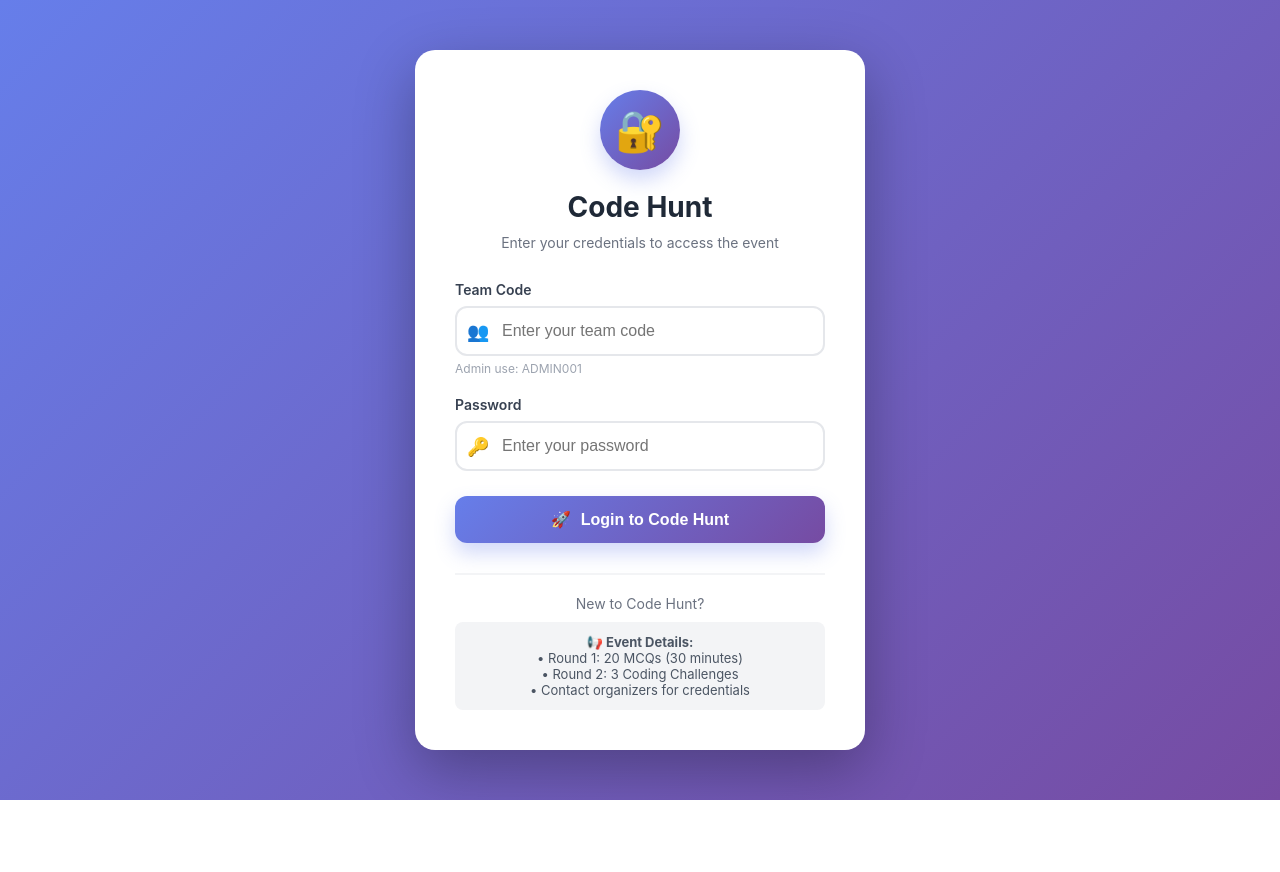
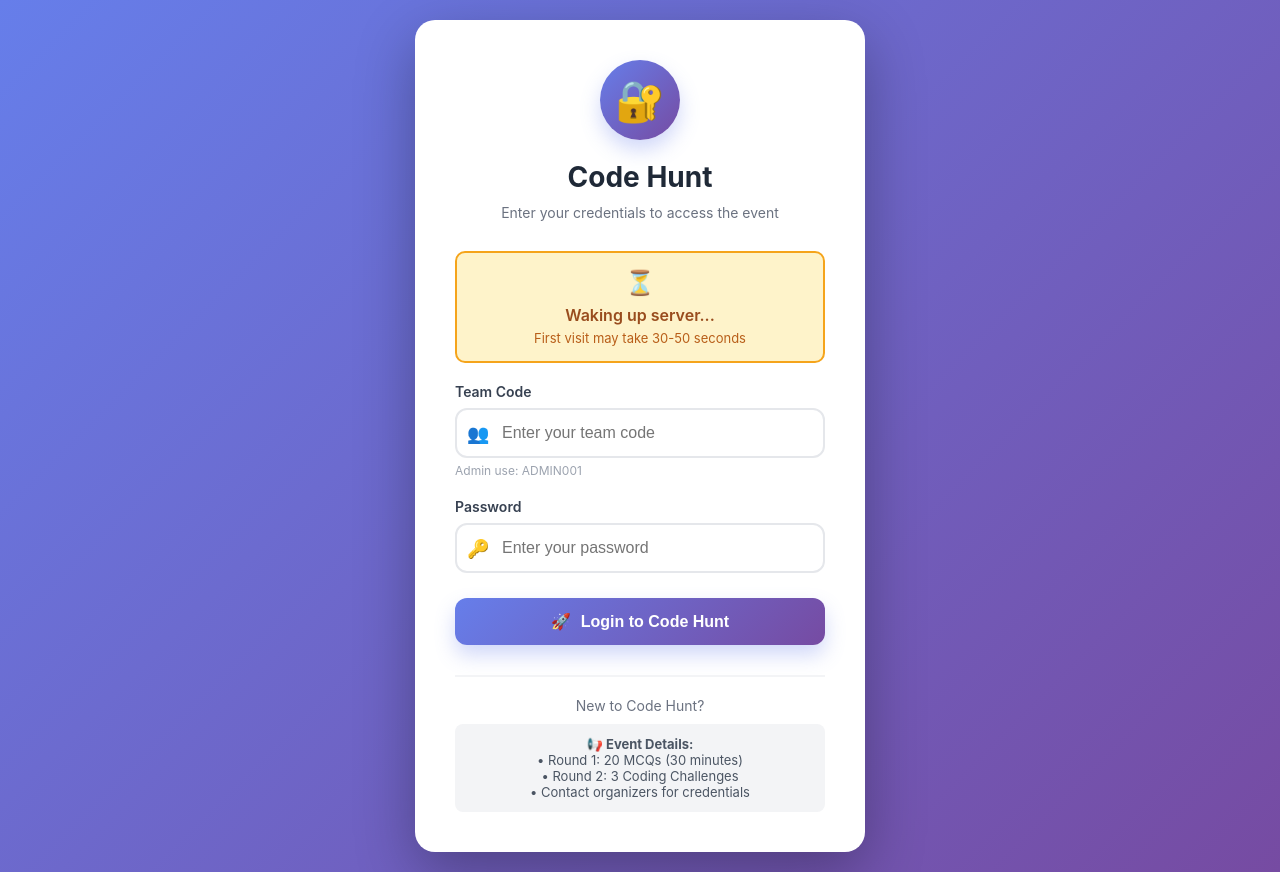
Before and after one commit to Lokesh-1910/Threads-2026-----Code-Hunt, a React (Create React App) app in the folder frontend/: page /login in a window 1280 px wide. Before the commit the page ends 800 px from the top, so only its background shows below. Built offline with nearby package versions, Linux system fonts and the light colour scheme; no server answers.

Commit message:
Fix: Complete login page with wake-up script and production URLs

```diff
--- a/frontend/src/components/LoginPage.js
+++ b/frontend/src/components/LoginPage.js
@@ -1,7 +1,6 @@
 import React, { useState, useEffect } from 'react';
 import { useNavigate } from 'react-router-dom';
 import axios from 'axios';
-
 
 function LoginPage() {
     const [teamCode, setTeamCode] = useState('');
@@ -11,9 +10,12 @@ function LoginPage() {
     const [wakingBackend, setWakingBackend] = useState(false);
     const navigate = useNavigate();
 
-    // ============ SINGLE WAKE-UP SCRIPT ============
+    // ============ PRODUCTION BACKEND URL ============
+    const API_URL = 'https://codehunt-backend-xo52.onrender.com';
+
+    // ============ WAKE-UP SCRIPT ============
     useEffect(() => {
-        const WAKE_UP_URL = 'https://codehunt-backend-xo52.onrender.com/api/db-test';
+        const WAKE_UP_URL = `${API_URL}/api/db-test`;
 
         const wakeUpBackend = async () => {
             setWakingBackend(true);
@@ -48,15 +50,17 @@ function LoginPage() {
                         }
                     } catch (retryError) {
                         console.log('Still waking... will retry on login');
-                        // Keep showing message until user tries to login
-                        // They can still login while backend wakes
+                        // Keep showing message for 10 seconds then hide
+                        setTimeout(() => {
+                            setWakingBackend(false);
+                        }, 10000);
                     }
                 }, 3000);
             }
         };
 
         wakeUpBackend();
-    }, []);
+    }, [API_URL]);
 
     const handleLogin = async (e) => {
         e.preventDefault();
@@ -66,7 +70,7 @@ function LoginPage() {
         try {
             // Check if admin login
             if (teamCode === 'ADMIN001') {
-                const response = await axios.post('http://localhost:3001/api/admin/login', {
+                const response = await axios.post(`${API_URL}/api/admin/login`, {
                     teamCode,
                     password
                 });
@@ -78,7 +82,7 @@ function LoginPage() {
             }
 
             // Regular team login
-            const response = await axios.post('http://localhost:3001/api/auth/login', {
+            const response = await axios.post(`${API_URL}/api/auth/login`, {
                 teamCode,
                 password
             });
@@ -95,7 +99,11 @@ function LoginPage() {
             }
 
         } catch (err) {
-            setError(err.response?.data?.error || 'Login failed. Make sure backend is running.');
+            if (err.code === 'ERR_NETWORK' || !err.response) {
+                setError('Server is waking up. Please wait 30 seconds and try again.');
+            } else {
+                setError(err.response?.data?.error || 'Login failed. Please check your credentials.');
+            }
         } finally {
             setIsLoading(false);
         }
@@ -150,6 +158,29 @@ function LoginPage() {
                     </p>
                 </div>
 
+                {/* WAKE-UP MESSAGE - THIS WAS MISSING! */}
+                {wakingBackend && (
+                    <div style={{
+                        background: '#fef3c7',
+                        border: '2px solid #f59e0b',
+                        borderRadius: '10px',
+                        padding: '15px',
+                        marginBottom: '20px',
+                        textAlign: 'center',
+                        animation: 'pulse 2s infinite'
+                    }}>
+                        <div style={{ marginBottom: '8px' }}>
+                            <span style={{ fontSize: '24px' }}>⏳</span>
+                        </div>
+                        <p style={{ color: '#92400e', fontWeight: '600', marginBottom: '5px' }}>
+                            Waking up server...
+                        </p>
+                        <p style={{ color: '#b45309', fontSize: '13px' }}>
+                            First visit may take 30-50 seconds
+                        </p>
+                    </div>
+                )}
+
                 {/* Error Message */}
                 {error && (
                     <div style={{
@@ -157,7 +188,7 @@ function LoginPage() {
                         border: '2px solid #ef4444',
                         borderRadius: '10px',
                         padding: '15px',
-                        marginBottom: '25px',
+                        marginBottom: '20px',
                         textAlign: 'center',
                         animation: 'shake 0.3s ease'
                     }}>
@@ -346,7 +377,7 @@ function LoginPage() {
                 </div>
             </div>
 
-            {/* Add animation styles */}
+            {/* Animation styles */}
             <style>{`
                 @keyframes slideIn {
                     from {
@@ -369,6 +400,11 @@ function LoginPage() {
                     0% { transform: rotate(0deg); }
                     100% { transform: rotate(360deg); }
                 }
+
+                @keyframes pulse {
+                    0%, 100% { opacity: 1; }
+                    50% { opacity: 0.7; }
+                }
             `}</style>
         </div>
     );
```
